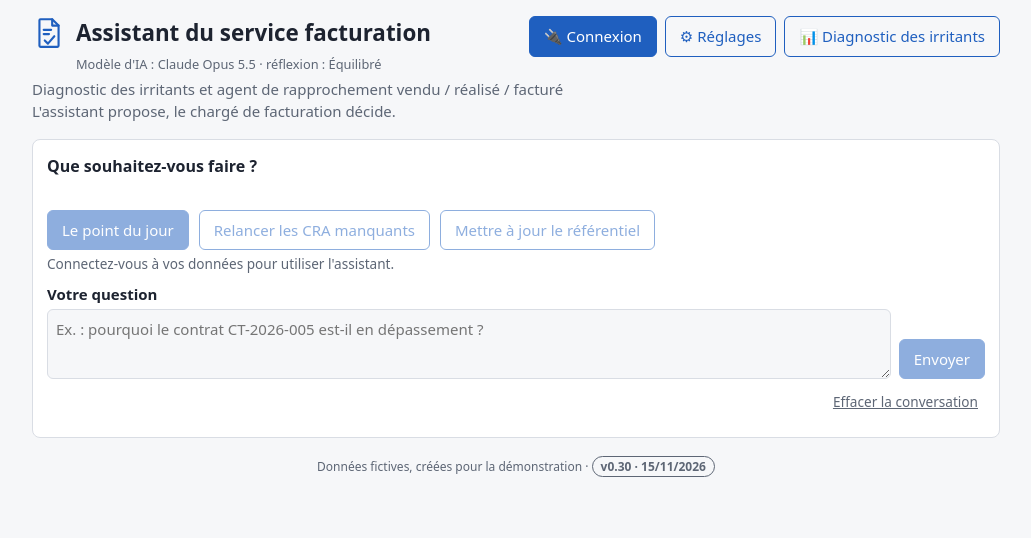
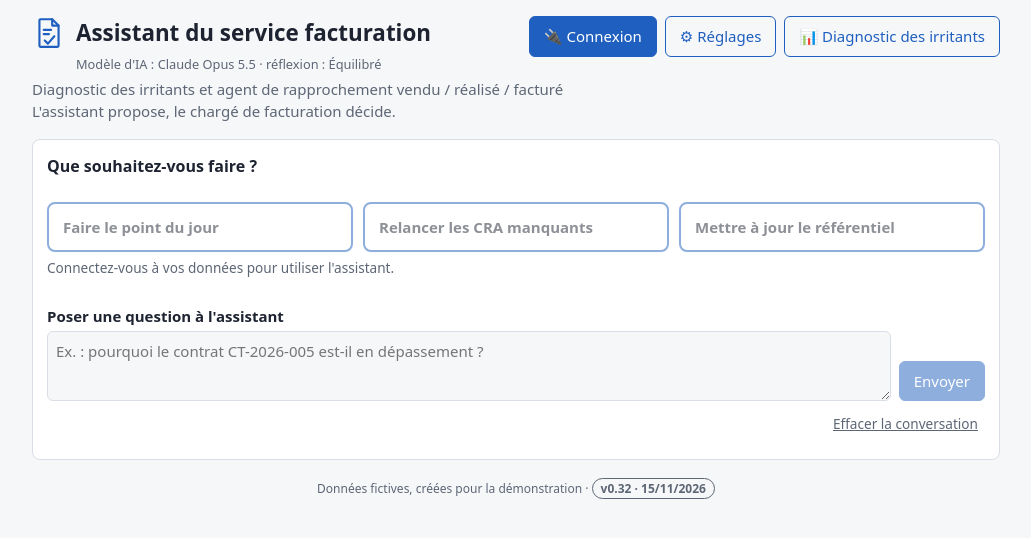
Before and after one commit to nicolasbesnardnb-dev/agent-facturation, a plain HTML site: page index.html in a window 1280 px wide. Shown: the whole page, without its empty margins (124-1155 px from the left). Drawn offline with nearby package versions, Linux system fonts and the light colour scheme.

Commit message:
Add files via upload

```diff
--- a/app.js
+++ b/app.js
@@ -205,7 +205,7 @@ const etat = {
 const $ = (id) => document.getElementById(id);
 
 // Numéro de version : à changer à chaque mise en ligne, ici ET dans index.html (span id="version").
-const VERSION = "v0.30 · 15/11/2026";
+const VERSION = "v0.32 · 15/11/2026";
 // Si les deux fichiers ne portent pas le même numéro, l'un des deux est une ancienne version gardée en cache.
 if ($("version") && $("version").textContent.trim() !== VERSION) {
   $("version").classList.add("decalee");
--- a/index.html
+++ b/index.html
@@ -68,7 +68,16 @@
     .msg.user { background: var(--user); white-space: pre-wrap; }
     .msg.assistant { background: var(--panel); }
     .msg .who { font-size: .8rem; color: var(--muted); margin-bottom: 4px; }
-    .quick button { margin-right: 6px; }
+    /* Choix préprogrammés : cartes entourées d'un liseré coloré */
+    .quick { display: grid; grid-template-columns: repeat(auto-fit, minmax(200px, 1fr)); gap: 10px; margin-bottom: 6px; }
+    label[for="question"] { margin-top: 26px; }
+    .quick button { margin: 0; text-align: left; padding: 12px 14px; font-weight: 600;
+      background: var(--panel); color: var(--text); border: 2px solid var(--accent);
+      border-radius: 8px; box-shadow: 0 1px 2px rgba(0,0,0,.05); transition: box-shadow .15s, transform .15s, background .15s; }
+    .quick button:not(:disabled):hover { background: color-mix(in srgb, var(--accent) 7%, var(--panel));
+      box-shadow: 0 3px 10px rgba(0,0,0,.08); transform: translateY(-1px); }
+    .quick button:focus-visible { outline: 2px solid var(--accent); outline-offset: 2px; }
+    @media (prefers-reduced-motion: reduce) { .quick button { transition: none; } .quick button:not(:disabled):hover { transform: none; } }
     .entete { display: flex; justify-content: space-between; align-items: flex-start; gap: 12px; flex-wrap: wrap; }
     .entete h1 { flex: 1 1 auto; }
     .boutonsEntete { display: flex; gap: 8px; flex-wrap: wrap; align-items: flex-start; }
@@ -238,12 +247,12 @@
     <h2>Que souhaitez-vous faire ?</h2>
     <div id="chat" style="margin-top:12px"></div>
     <div class="quick" style="margin-top:12px">
-      <button id="btnPoint">Le point du jour</button>
-      <button id="btnCRA" class="secondary">Relancer les CRA manquants</button>
-      <button id="btnRegles" class="secondary">Mettre à jour le référentiel</button>
+      <button id="btnPoint">Faire le point du jour</button>
+      <button id="btnCRA">Relancer les CRA manquants</button>
+      <button id="btnRegles">Mettre à jour le référentiel</button>
     </div>
     <p class="hint aideDonnees">Connectez-vous à vos données pour utiliser l'assistant.</p>
-    <label for="question">Votre question</label>
+    <label for="question">Poser une question à l'assistant</label>
     <div class="saisie">
       <textarea id="question" placeholder="Ex. : pourquoi le contrat CT-2026-005 est-il en dépassement ?"></textarea>
       <button id="send">Envoyer</button>
@@ -263,7 +272,7 @@
     <div class="scroll" id="facts"></div>
   </details>
   </div>
-  <p class="piedPage">Données fictives, créées pour la démonstration · <span class="version" id="version" title="Version de la page">v0.30 · 15/11/2026</span></p>
+  <p class="piedPage">Données fictives, créées pour la démonstration · <span class="version" id="version" title="Version de la page">v0.32 · 15/11/2026</span></p>
 </main>
 
 <!-- Bibliothèques : lecture Excel, mise en forme des réponses, nettoyage du HTML -->
```
